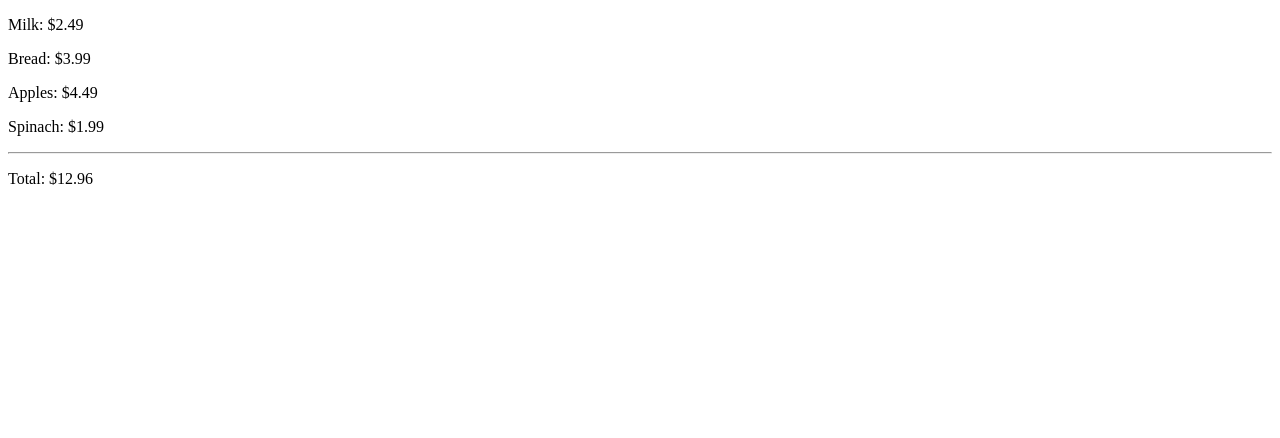
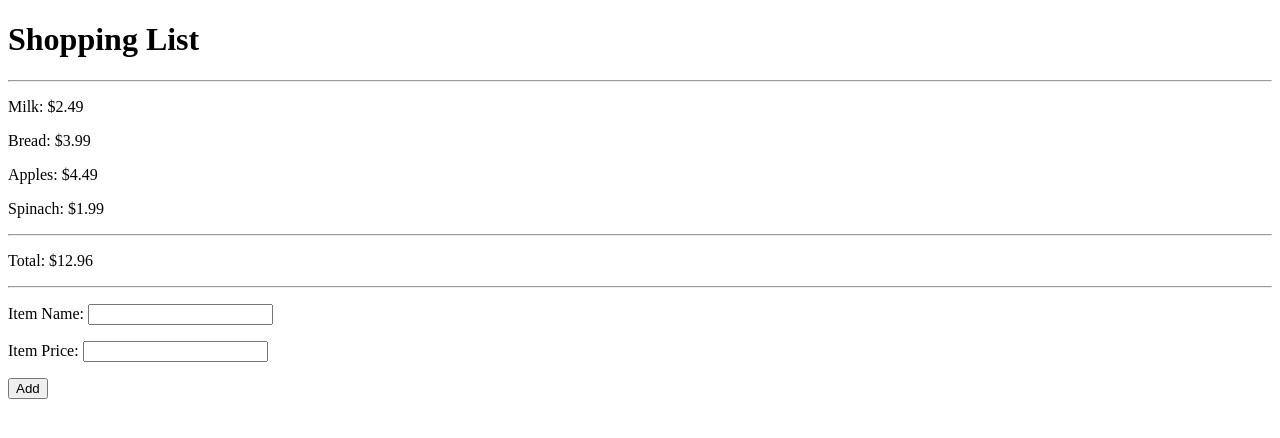
Before and after one commit to aclezotte/lab9, a plain HTML site: page index.html in a window 1280 px wide. Drawn offline with Linux system fonts and the light colour scheme.

Commit message:
remove onClick in favor of event listener, add item function

```diff
--- a/index.html
+++ b/index.html
@@ -3,8 +3,25 @@
     <head>
     </head>
     <body>
+        <h1>Shopping List</h1>
+        <hr>
         <div id="listDiv">
         </div>
+        <hr>
+        <div id="totalDiv">
+        </div>
+        <hr>
+        <form name="addForm" action="" method="get">
+                <p>
+                    <label for="nameBox">Item Name:</label>
+                    <input type="text" name="nameBox" id="nameBox" value="">
+                </p>
+                <p>
+                    <label for="priceBox">Item Price:</label>
+                    <input type="text" name="priceBox" id="priceBox" value="">
+                </p>
+                <input type="button" name="button" id="button" value="Add">
+        </form>
         <script src="script.js"></script>
     </body>
 </html>
--- a/script.js
+++ b/script.js
@@ -1,30 +1,38 @@
-function shoppingListObjects (list) {
-
-    function addP (content) {
-    var para = document.createElement("p");
-    var node = document.createTextNode(content);
-    para.appendChild(node);
-    var element = document.getElementById("listDiv");
-    element.appendChild(para);
-    }
-
+function shoppingListObjects(){
     var total = 0;
+    var p, div;
 
     for ( i = 0; i < list.length; i++ ) {
-        addP ( list[i].name + ": $" + list[i].price );
+        p = document.createElement("p");
+        p.innerHTML = list[i].name + ': $' + list[i].price;
+        div = document.getElementById("listDiv");
+        div.appendChild(p);
         total += list[i].price;
     }
 
-    document.getElementById("listDiv").appendChild(document.createElement("hr"));
-
-    addP ( "Total: $" + total );
+    total = Math.round(total * 100) / 100;
+    p = document.createElement("p");
+    p.innerHTML = 'Total: $' + total;
+    div = document.getElementById("totalDiv");
+    div.appendChild(p);
 }
 
-var groceryList = [
-    milk = {name: "Milk", price: 2.49},
-    bread = {name: "Bread", price: 3.99},
-    apples = {name: "Apples",price: 4.49,},
-    spinach = {name: "Spinach", price: 1.99,}
-];
+var list = [
+        {name: "Milk", price: 2.49},
+        {name: "Bread", price: 3.99},
+        {name: "Apples",price: 4.49,},
+        {name: "Spinach", price: 1.99,}
+    ];
 
-shoppingListObjects (groceryList);
+function addItem(){
+        document.getElementById('listDiv').innerHTML = "";
+        document.getElementById('totalDiv').innerHTML = "";
+        var name = document.getElementById("nameBox").value;
+        var price = Math.round(document.getElementById("priceBox").value * 100) / 100;
+        list.push({name: name, price: price});
+        shoppingListObjects(list);
+    }
+
+document.getElementById("button").addEventListener('click', addItem);
+
+shoppingListObjects (list);
```
